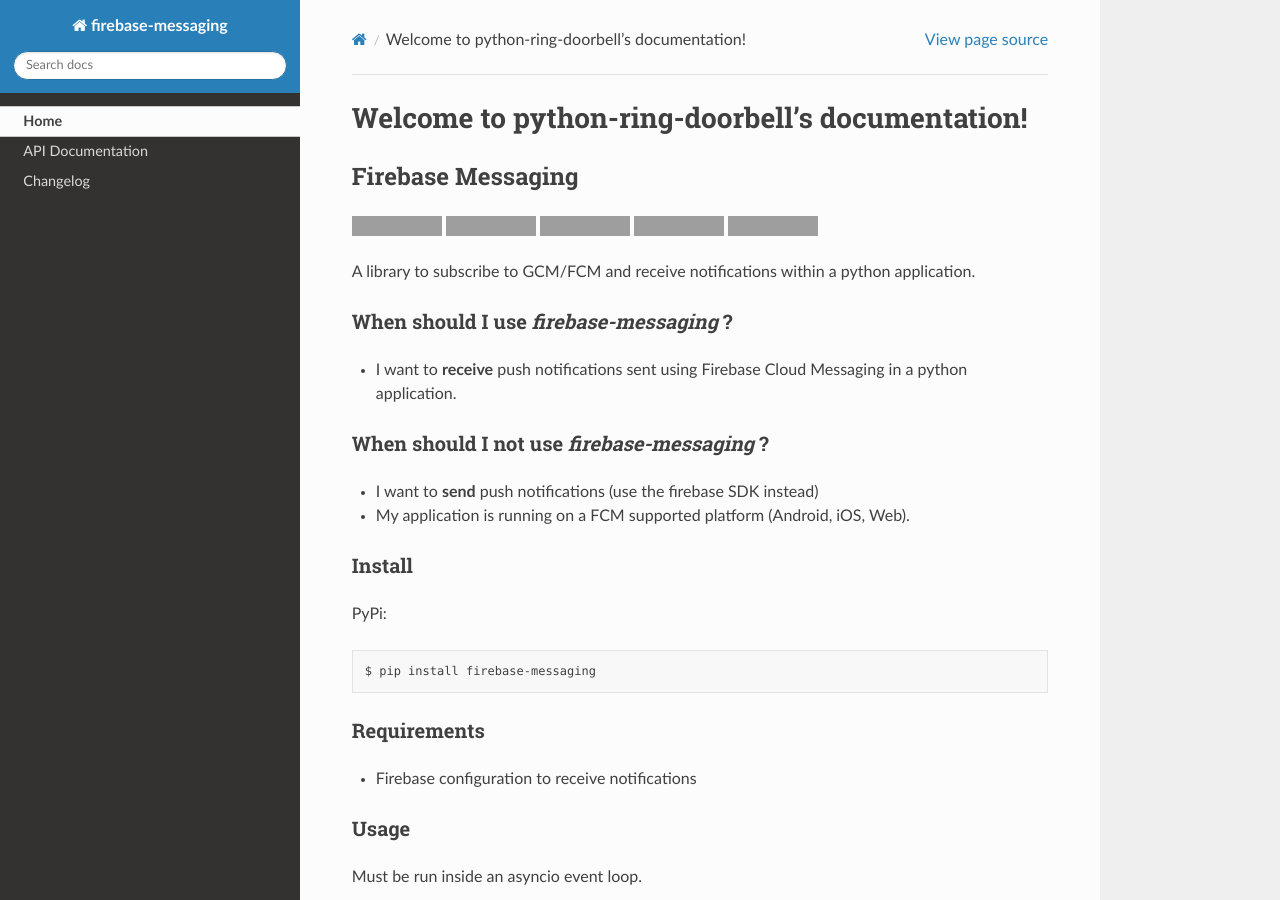
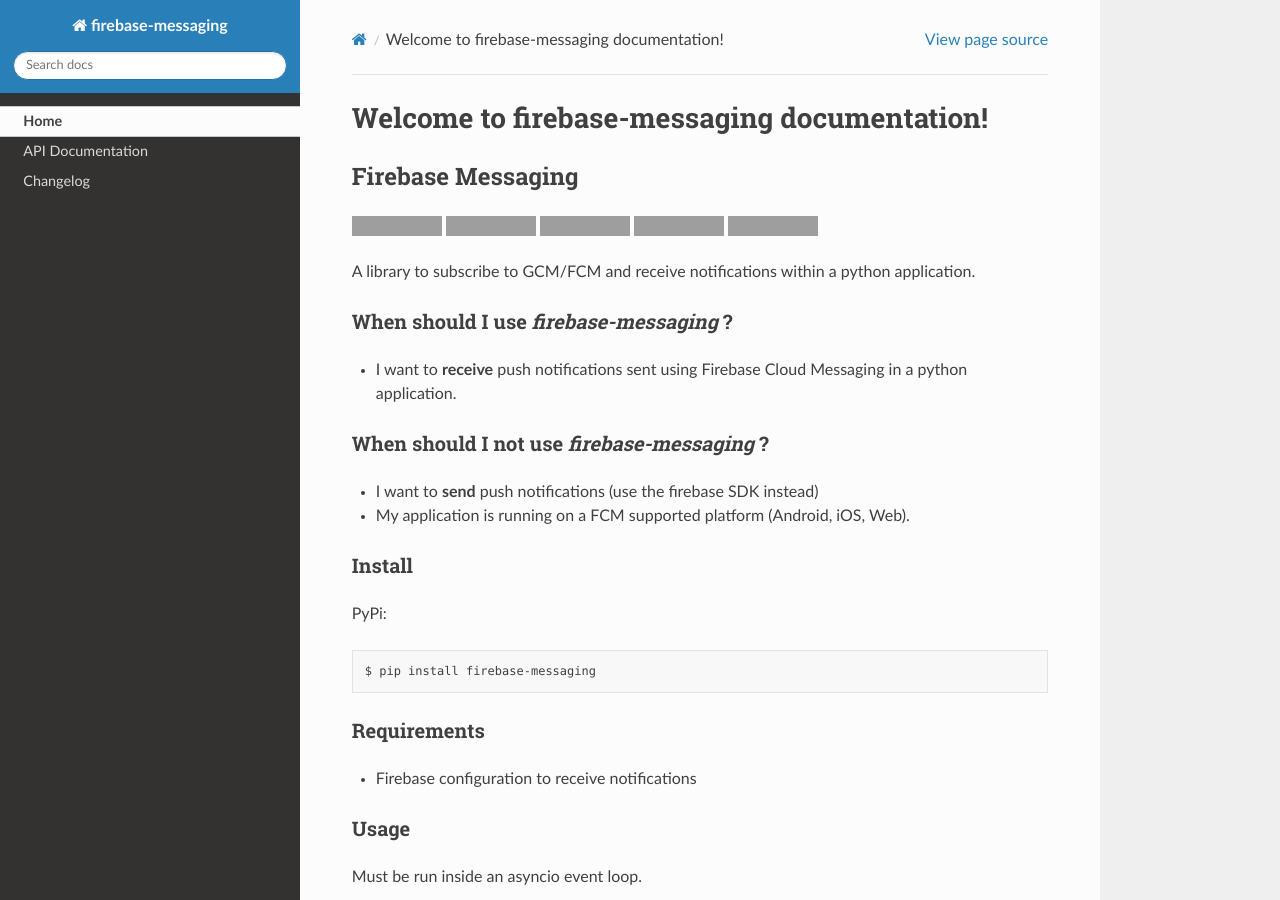
Before and after one commit to sdb9696/firebase-messaging, a Sphinx documentation site: the page built from docs/source/index.rst, in a window 1280 px wide and 900 px high. Built offline with Sphinx 7.4.7 and the Read the Docs theme 3.1.0, drawn with Linux system fonts in a browser that asks for light colours; grey boxes are pictures that could not be loaded.

Commit message:
Fix title of the documentation (#25)

```diff
--- a/docs/source/index.rst
+++ b/docs/source/index.rst
@@ -1,10 +1,7 @@
-.. python-ring-doorbell documentation master file, created by
-   sphinx-quickstart on Fri Sep 22 17:28:31 2023.
-   You can adapt this file completely to your liking, but it should at least
-   contain the root `toctree` directive.
+.. firebase-messaging documentation master file
 
-Welcome to python-ring-doorbell's documentation!
-================================================
+Welcome to firebase-messaging documentation!
+============================================
 
 .. include:: ../../README.rst
 
```
